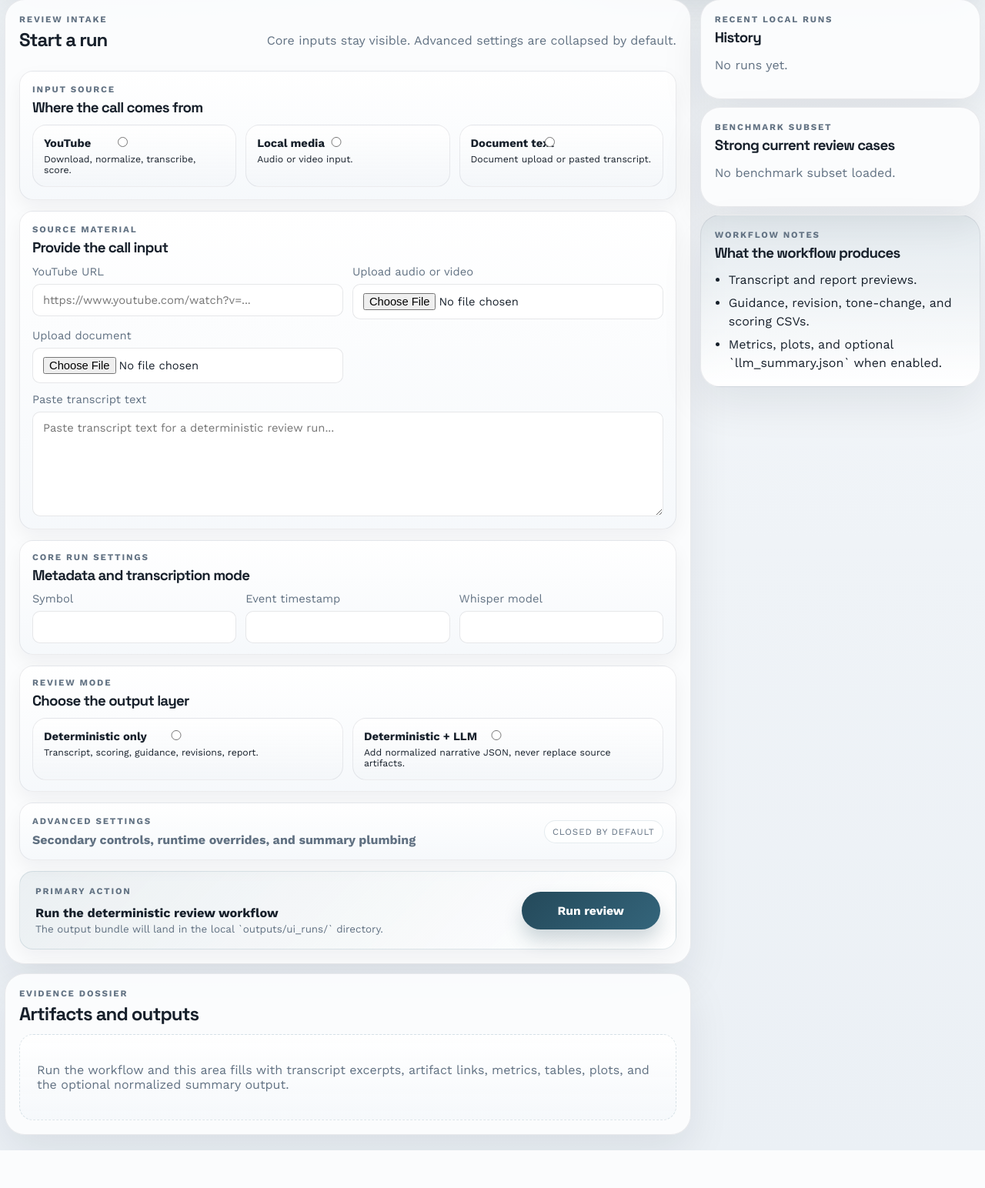
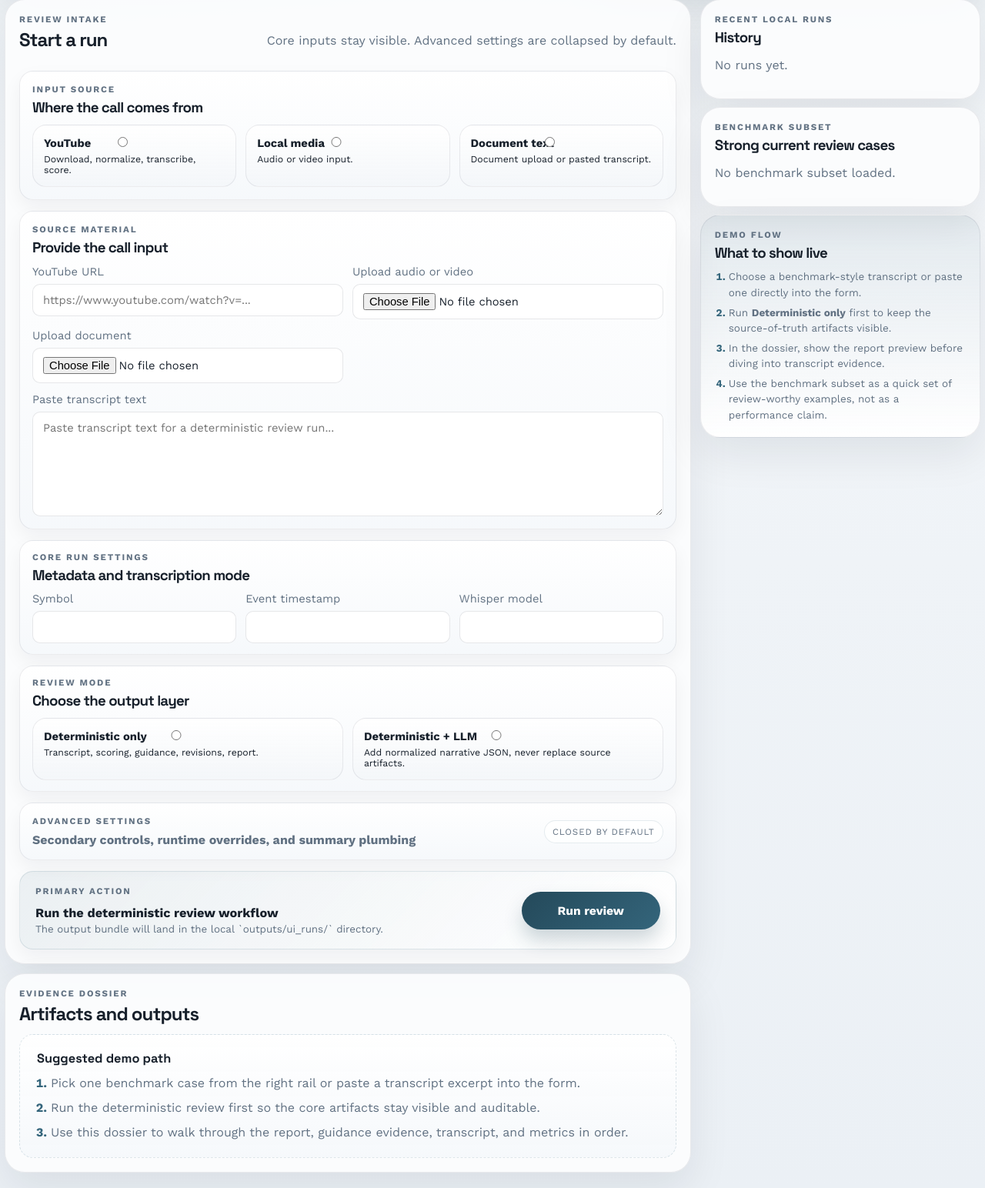
Before and after one commit to keithtgrehan/earnings-call-sentiment-from-voice-transcript-with-an-optional-video-24-02-2026, a Python web app: template app/templates/index.html in a window 1280 px wide. Shown: the part 306-1850 px from the top of the page at 77% size. Before the commit the page ends 1801 px from the top, so only its background shows below. Run offline with Jinja, Linux system fonts and the light colour scheme; the template is opened without the code that fills it, so the values that code supplies are empty.

Commit message:
Tighten demo guidance in the primary shell

```diff
--- a/app/static/styles.css
+++ b/app/static/styles.css
@@ -699,6 +699,10 @@ textarea {
   background: linear-gradient(180deg, rgba(52, 101, 123, 0.1), rgba(255,255,255,0.96));
 }
 
+.review-guide-card {
+  background: linear-gradient(180deg, rgba(52, 101, 123, 0.08), rgba(255,255,255,0.96));
+}
+
 .deep-accent {
   background: linear-gradient(180deg, rgba(36, 73, 90, 0.12), rgba(255,255,255,0.96));
 }
@@ -752,8 +756,34 @@ th {
   color: var(--muted);
 }
 
+.empty-state h3 {
+  margin: 0 0 10px;
+  font-family: "Space Grotesk", "Work Sans", system-ui, sans-serif;
+  font-size: 1.02rem;
+  color: var(--ink);
+}
+
 .compact-empty {
   padding: 20px 22px;
+}
+
+.guide-list {
+  margin: 0;
+  padding-left: 18px;
+  display: grid;
+  gap: 8px;
+  color: var(--muted);
+  line-height: 1.5;
+}
+
+.guide-list li::marker {
+  color: var(--accent);
+  font-weight: 700;
+}
+
+.compact-guide {
+  gap: 6px;
+  font-size: 0.84rem;
 }
 
 @media (max-width: 1240px) {
--- a/app/templates/index.html
+++ b/app/templates/index.html
@@ -231,6 +231,15 @@
             {% if result %}
             <div class="dossier-grid">
               <div class="dossier-column dossier-column-main">
+                <section class="content-card review-guide-card">
+                  <h3>Start here</h3>
+                  <ol class="guide-list">
+                    <li>Read the report preview first for the top-line signal and run context.</li>
+                    <li>Check the guidance and revision tables next to see the extracted directional evidence.</li>
+                    <li>Use the transcript preview to confirm the exact wording behind any directional or unclear call.</li>
+                  </ol>
+                </section>
+
                 {% if result.text.get('report.md') %}
                 <section class="content-card">
                   <h3>Report preview</h3>
@@ -311,7 +320,12 @@
               {% if job and job.status in ['queued', 'running'] %}
               <p>The job is in flight. This dossier refreshes while deterministic artifacts are written.</p>
               {% else %}
-              <p>Run the workflow and this area fills with transcript excerpts, artifact links, metrics, tables, plots, and the optional normalized summary output.</p>
+              <h3>Suggested demo path</h3>
+              <ol class="guide-list">
+                <li>Pick one benchmark case from the right rail or paste a transcript excerpt into the form.</li>
+                <li>Run the deterministic review first so the core artifacts stay visible and auditable.</li>
+                <li>Use this dossier to walk through the report, guidance evidence, transcript, and metrics in order.</li>
+              </ol>
               {% endif %}
             </div>
             {% endif %}
@@ -373,8 +387,8 @@
 
           <section class="panel sidebar-panel emphasis-panel">
             <div class="section-head compact no-margin">
-              <p class="eyebrow">{% if result %}Review bundle{% else %}Workflow notes{% endif %}</p>
-              <h3>{% if result %}Current run outputs{% else %}What the workflow produces{% endif %}</h3>
+              <p class="eyebrow">{% if result %}Review bundle{% else %}Demo flow{% endif %}</p>
+              <h3>{% if result %}Current run outputs{% else %}What to show live{% endif %}</h3>
             </div>
             {% if result %}
             <div class="mini-summary-grid">
@@ -398,12 +412,22 @@
               <pre>{{ result.text['document_timing_note.txt'] }}</pre>
             </div>
             {% endif %}
+            <div class="note-card compact-note side-note">
+              <strong>Walkthrough order</strong>
+              <ol class="guide-list compact-guide">
+                <li>Report preview</li>
+                <li>Guidance and revision tables</li>
+                <li>Transcript evidence</li>
+                <li>Metrics and plots</li>
+              </ol>
+            </div>
             {% else %}
-            <ul class="bullet-list compact-list">
-              <li>Transcript and report previews.</li>
-              <li>Guidance, revision, tone-change, and scoring CSVs.</li>
-              <li>Metrics, plots, and optional `llm_summary.json` when enabled.</li>
-            </ul>
+            <ol class="guide-list compact-guide">
+              <li>Choose a benchmark-style transcript or paste one directly into the form.</li>
+              <li>Run <strong>Deterministic only</strong> first to keep the source-of-truth artifacts visible.</li>
+              <li>In the dossier, show the report preview before diving into transcript evidence.</li>
+              <li>Use the benchmark subset as a quick set of review-worthy examples, not as a performance claim.</li>
+            </ol>
             {% endif %}
           </section>
         </aside>
```
